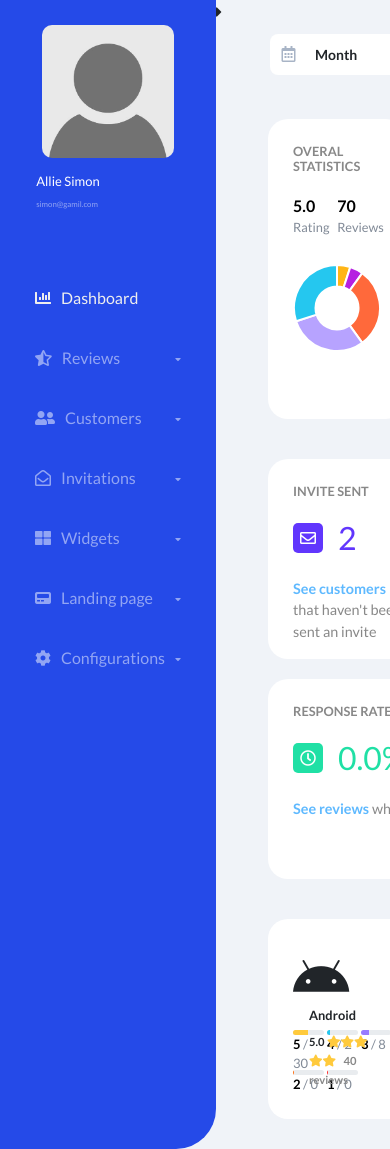
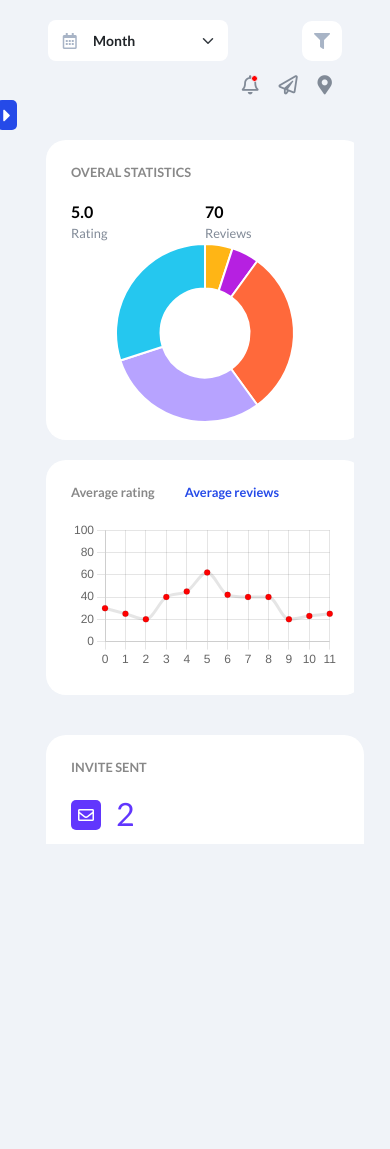
Before and after one commit to yodiodine/dashboard_bootstrap, a plain HTML site: page index.html in a window 390 px wide. After the commit the page ends 844 px from the top, so only its background shows below. Drawn offline with nearby package versions, Linux system fonts and the light colour scheme.

Commit message:
Update style.css

```diff
--- a/style.css
+++ b/style.css
@@ -4,7 +4,7 @@ ul,li{
     margin: 0;padding: 0;
 }
 body{
-    background-color: #e0e4ef;
+    background-color: #f0f3f8;
     font-family: 'Lato', sans-serif;
 }
 
@@ -12,15 +12,16 @@ body{
     margin: 0;
     padding: 0;
     display: flex;
-    justify-content: space-between;
+    /* justify-content: space-between; */
     overflow: hidden;
-    background-color: #f0f3f8;
+    position: relative;
+    height: 100vh;
 }
 
 aside{
-    flex: 0.45;
+    width: 20%;
+    max-width: 250px;
     background-color: #254ae8;
-    border-bottom-right-radius: 40px;
 }
 aside .account .card{
     padding: 25px;
@@ -38,7 +39,6 @@ aside .account .card .account-img img{
 }
 aside .account .card .card-body{
     padding: 1rem 0.7rem;
-
 }
 aside .account .card .card-body .card-title{
     font-size:small;
@@ -75,10 +75,21 @@ nav .menu .fa-sort-down{
     font-size: 0.6rem;
 }
 
+.mobile-bar{
+    display: none;
+    position: fixed;
+    top: 100px;left:-3px;
+    color: #fff;
+    font-size: 20px;
+    width: 20px;height: 30px;
+    text-align: center;
+    background-color: #254ae8;
+    cursor: pointer;
+    border-radius: 5px;
+}
 
 #dashboard-content{
-    flex: 2;
-
+    width: 80%;
 }
 #dashboard-content .container{
     padding-right: var(--bs-gutter-x,3rem);
@@ -269,18 +280,18 @@ nav .menu .fa-sort-down{
     margin: 10px;
     padding: 25px;
     border-radius: 20px;
-    height: 200px;
 }
 #dashboard-content .device-statistics .row .col h6{
     font-weight: bold;
 }
 #dashboard-content .device-statistics .row .col .card{
     height: 70px;
-    border: none;
+    border: none;;
 }
 #dashboard-content .device-statistics .row .col .card .row{
     height: 100%;
     width: 100%;
+    flex-wrap: nowrap;
 }
 #dashboard-content .device-statistics .row .col .card .row .col-md-4,
 #dashboard-content .device-statistics .row .col .card .row .col-md-8
@@ -296,7 +307,10 @@ nav .menu .fa-sort-down{
     flex: 1.5;
 }
 #dashboard-content .device-statistics .row .col .card .row .col-md-4 i{
-    font-size: 50px;
+    font-size: 3rem;
+}
+#dashboard-content .device-statistics .row .col .card .row .col-md-8 .card-body{
+    padding:0.4rem;
 }
 #dashboard-content .device-statistics .row .col .card .row .col-md-8 .card-title{
     font-size: 0.8rem;
@@ -308,7 +322,7 @@ nav .menu .fa-sort-down{
     font-weight: bold;
 }
 #dashboard-content .device-statistics .row .col .card .row .col-md-8 .card-text i{
-    font-size: 12px;color:#ffca3c;
+    font-size: .5rem;color:#ffca3c;
 }
 #dashboard-content .device-statistics .row .col .card .row .col-md-8 .card-text small:nth-child(7){
     color: #888;
@@ -353,6 +367,21 @@ nav .menu .fa-sort-down{
 }
 
 @media all and (max-width:992px){
+
+    #dashboard-content{
+        width: 100%;
+    }
+    aside{
+        position: fixed;
+        z-index: 1;
+        width: 100%;
+        height: 100%;
+        display: none;
+    }
+    .mobile-bar{
+        display: block;
+    }
+
     #dashboard-content .chart-wrap .row .overal-statistics .overal-rating span:nth-child(1),
     #dashboard-content .chart-wrap .row .overal-statistics .overal-reviews span:nth-child(1){
         font-size: 1rem;
@@ -362,3 +391,34 @@ nav .menu .fa-sort-down{
         font-size: 0.8rem;
     }
 }
+@media all and (max-width:768px) {
+    #dashboard-content .chart-wrap .row:nth-child(1) {
+        flex-direction: column;
+    }
+    #dashboard-content .chart-wrap .row:nth-child(1) .col {
+        width: 100%;
+    }
+    #dashboard-content .chart-wrap .row:nth-child(1) .col .overal-chart{
+        height: 180px;
+    }
+}
+@media all and (max-width:576px) {
+
+    #dashboard-content .top .icon-list li{
+        margin:10px;
+    }
+
+    #dashboard-content .chart-wrap .row:nth-child(2) {
+        flex-direction: column;
+    }
+}
+@media all and (max-width:425px) {
+
+    #dashboard-content .top{
+        flex-direction: column;
+    }
+    #dashboard-content .top .icon-list{
+        justify-content: flex-end;
+    }
+
+}
```
